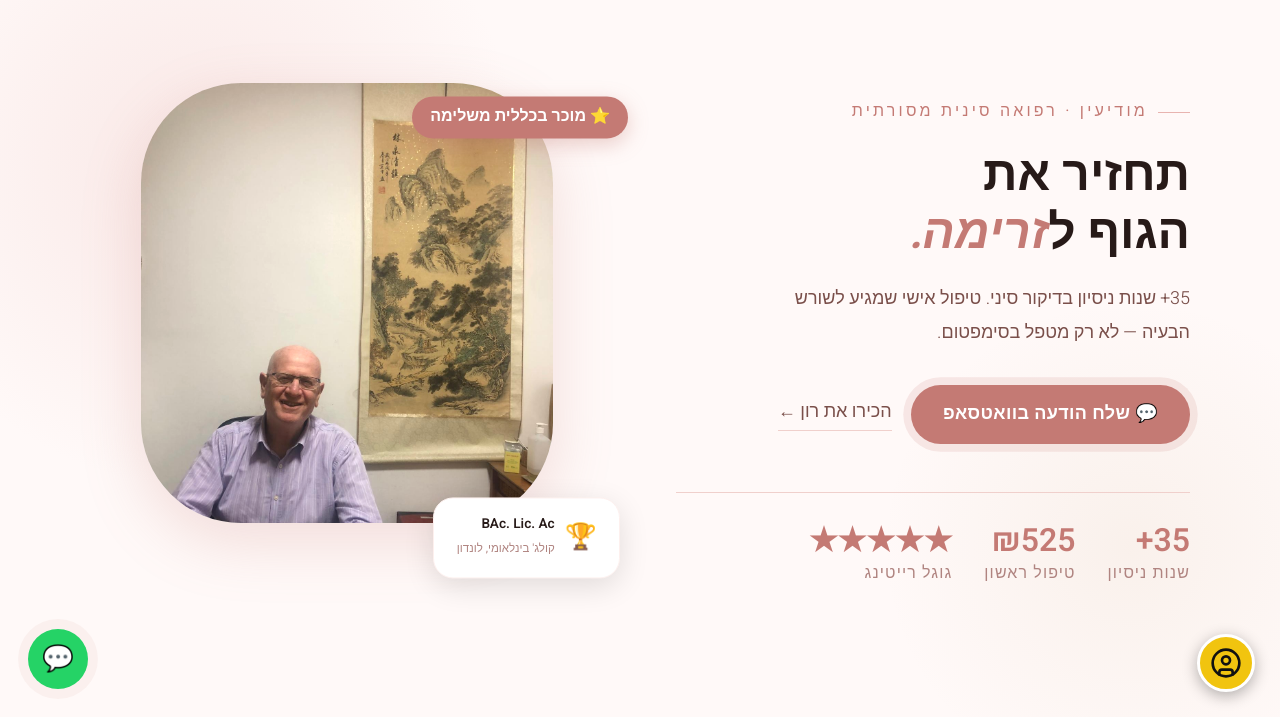
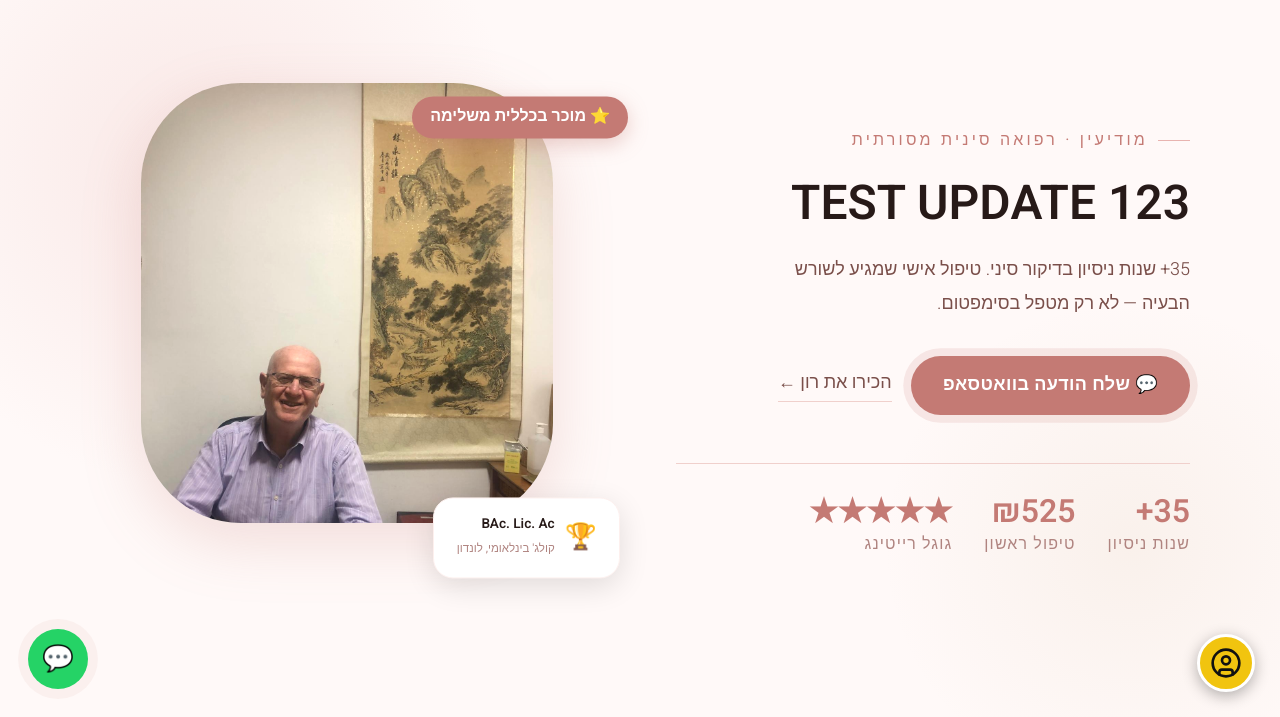
Before and after one commit to 231kingsam-creator/ron-samra-site, a plain HTML site: page index.html in a window 1280 px wide. Shown: the part 83-800 px from the top of the page. Drawn offline with Linux system fonts and the light colour scheme.

Commit message:
Test: change main title to TEST UPDATE 123

```diff
--- a/index.html
+++ b/index.html
@@ -111,7 +111,7 @@
         <span>מודיעין · רפואה סינית מסורתית</span>
       </div>
 
-      <h1>תחזיר את<br>הגוף ל<em>זרימה.</em></h1>
+      <h1>TEST UPDATE 123</h1>
 
       <p class="hero-desc">
         35+ שנות ניסיון בדיקור סיני. טיפול אישי שמגיע לשורש הבעיה —
```
